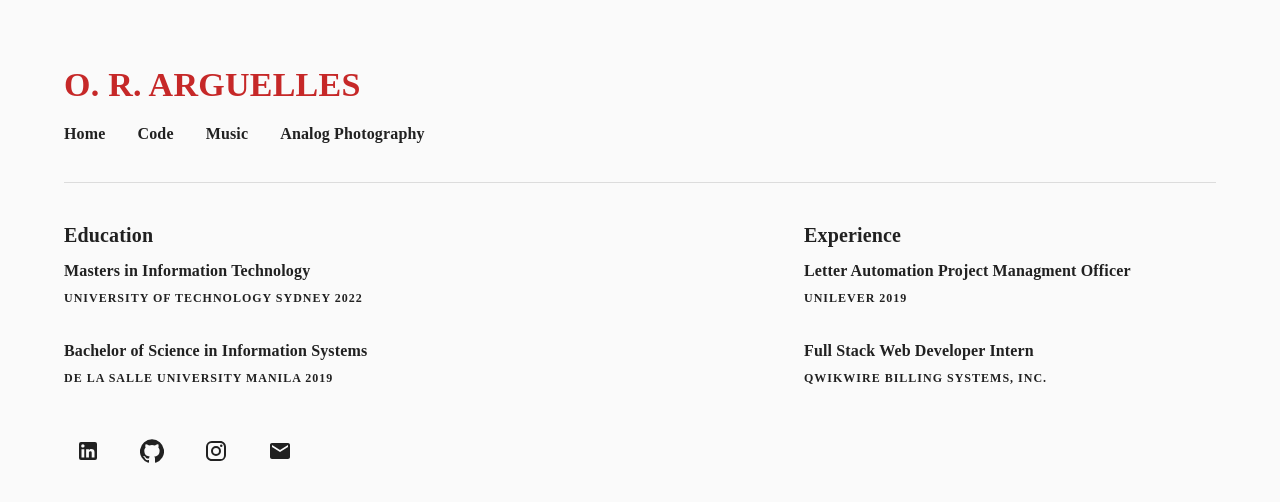
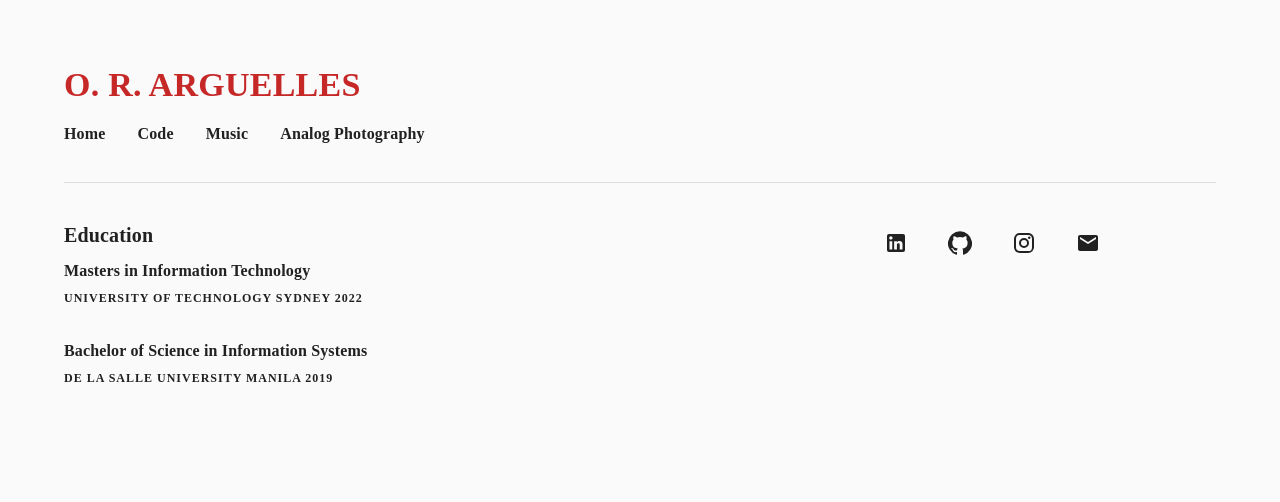
Before and after one commit to rylanarguelles/portfolio, a React (Create React App) app: page /home in a window 1280 px wide. Shown: the top 502 px of the page. Built offline with nearby package versions, Linux system fonts and the light colour scheme.

Commit message:
Inject home store and add conditional rendering

```diff
--- a/src/pages/Home/index.jsx
+++ b/src/pages/Home/index.jsx
@@ -1,19 +1,24 @@
 import React from 'react';
+import { inject, observer } from 'mobx-react';
 import Grid from '@material-ui/core/Grid';
 import Education from './components/Education';
 import Links from './components/Links';
 import WorkExperience from './components/WorkExperience';
 
-export default class Home extends React.Component {
+class Home extends React.Component {
     render() {
+        const { HomeStore } = this.props;
+        const { educationItems, experienceItems } = HomeStore;
         return (
             <Grid container direction='row' spacing={4} justify='space-between'>
                 <Grid item>
-                    <Education />
+                    <Education educationItems={educationItems} />
                 </Grid>
-                <Grid item>
-                    <WorkExperience />
-                </Grid>
+                {experienceItems && (
+                    <Grid item>
+                        <WorkExperience experienceItems={experienceItems} />
+                    </Grid>
+                )}
                 <Grid item>
                     <Links />
                 </Grid>
@@ -21,3 +26,5 @@ export default class Home extends React.Component {
         );
     }
 }
+
+export default inject('HomeStore')(observer(Home));
```
